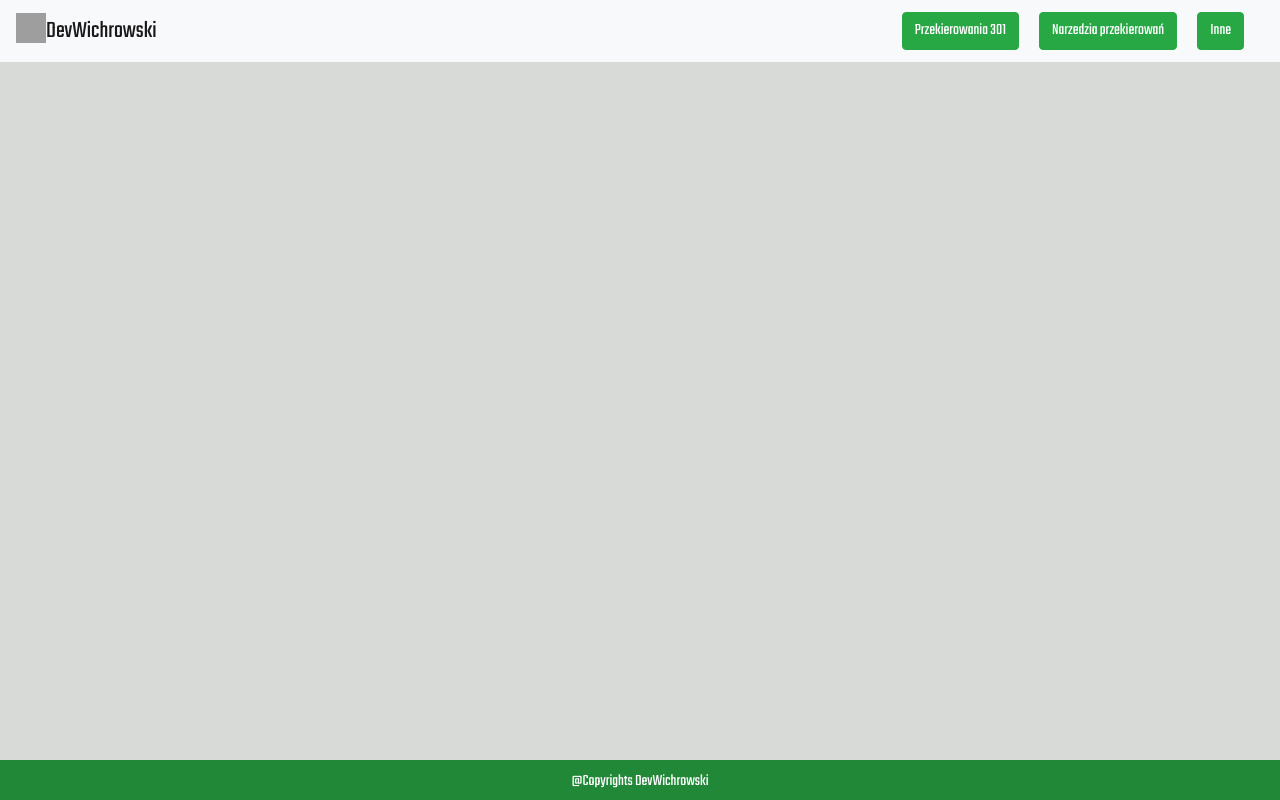
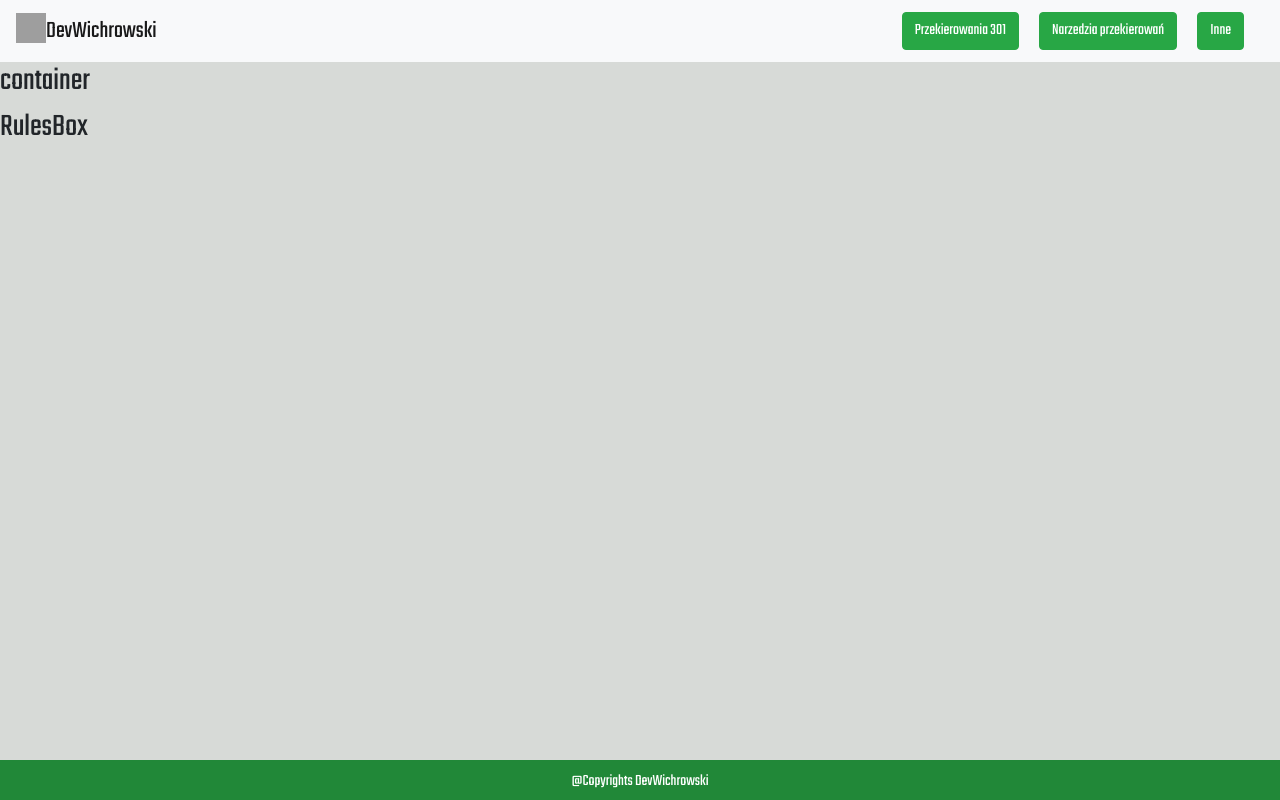
Before and after one commit to DevWichrowski/react-redirections, a React (Create React App) app: page /narzedzia in a window 1280 px wide. Built offline with nearby package versions, Linux system fonts and the light colour scheme; grey boxes are pictures that could not be loaded.

Commit message:
Add CombinedRulesContainer and CombinedRulesBox

```diff
--- a/src/App.js
+++ b/src/App.js
@@ -4,7 +4,8 @@ import './styles/app/App.scss';
 import Main from './components/MainRedirections/Main';
 import Footer from './components/Footer/Footer';
 import Header from './components/Header/Header';
-import RulesContainer from './components/RulesContainer/RulesContainer';
+import RulesContainer from './components/Rules/RulesContainer/RulesContainer';
+import CombinedRulesContainer from "./components/CombinedRules/CombinedRulesContainer/CombinedRulesContainer";
 
 class App extends Component {
 	render() {
@@ -14,6 +15,7 @@ class App extends Component {
 				<Header />
 				<div>
 					<Route exact path="/" component={Main} />
+					<Route exact path="/narzedzia" component={CombinedRulesContainer} />
 					<Route path="/inne" component={RulesContainer} />
 				</div>
 				<Footer />
--- /dev/null
+++ b/src/components/CombinedRules/CombinedRulesBox/CombinedRulesBox.js
@@ -0,0 +1,12 @@
+import React from 'react';
+import './CombinedRulesBox.scss';
+
+function CombinedRulesBox(props) {
+    return (
+        <div>
+            <h2>RulesBox</h2>
+        </div>
+    );
+}
+
+export default CombinedRulesBox;
--- /dev/null
+++ b/src/components/CombinedRules/CombinedRulesContainer/CombinedRulesContainer.js
@@ -0,0 +1,16 @@
+import React, {Component} from 'react';
+import './CombinedRulesContainer.scss';
+import CombinedRulesBox from "../CombinedRulesBox/CombinedRulesBox";
+
+class CombinedRulesContainer extends Component {
+    render() {
+        return (
+            <div>
+                <h2>container</h2>
+                <CombinedRulesBox />
+            </div>
+        );
+    }
+}
+
+export default CombinedRulesContainer;
```
Also changed, not shown: src/components/CombinedRules/CombinedRulesBox/CombinedRulesBox.scss (added), src/components/CombinedRules/CombinedRulesContainer/CombinedRulesContainer.scss (added), src/components/Rules/RulesBox/RulesBox.js (renamed from src/components/RulesBox/RulesBox.js), src/components/Rules/RulesBox/RulesBox.scss (renamed from src/components/RulesBox/RulesBox.scss), src/components/Rules/RulesContainer/RulesContainer.js (renamed from src/components/RulesContainer/RulesContainer.js), src/components/Rules/RulesContainer/RulesContainer.scss (renamed from src/components/RulesContainer/RulesContainer.scss), src/components/Rules/StaticRedirects/StaticRedirects.js (renamed from src/components/StaticRedirects/StaticRedirects.js).
